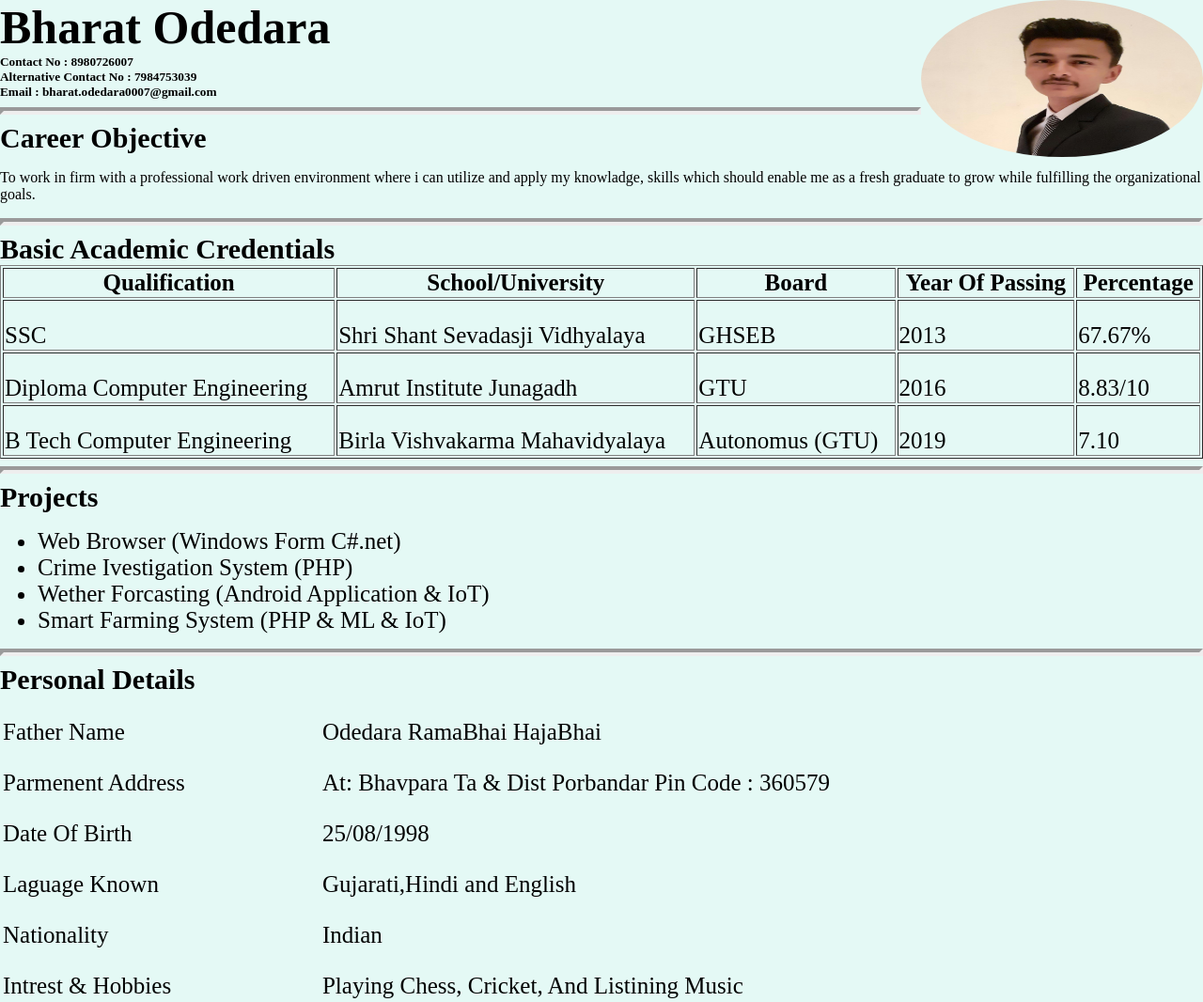
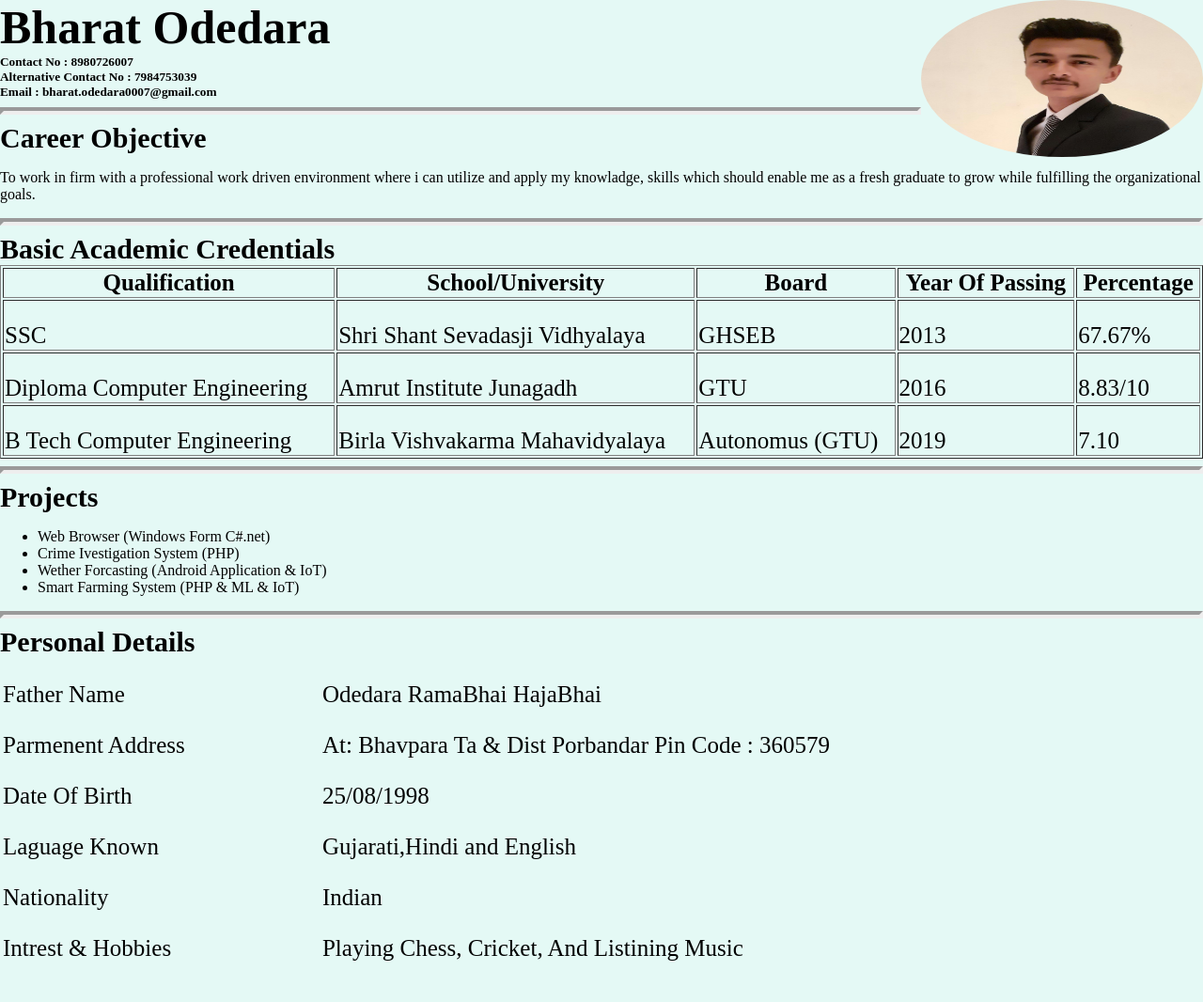
Before and after one commit to Bharatramodedara/MyResume, a plain HTML site: page index.html in a window 1280 px wide. Shown: the whole page at 94% size. After the commit the page ends 1026 px from the top, so only its background shows below. Drawn offline with Linux system fonts and the light colour scheme.

Commit message:
Update style1.css

```diff
--- a/css/style1.css
+++ b/css/style1.css
@@ -30,9 +30,7 @@ p{
 table{
   font-size: 25px;
 }
-li{
-  font-size: 25px;
-}
+
 img
 {
   float: right;
```
